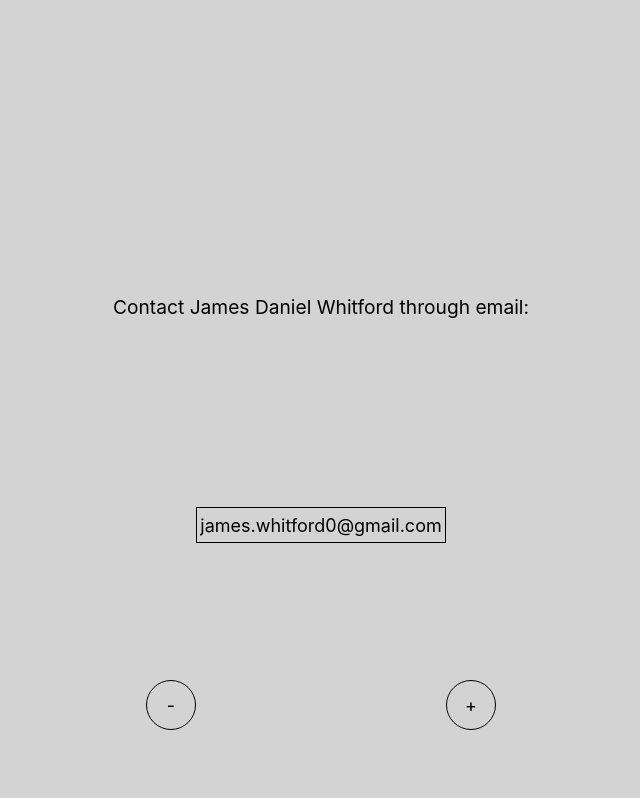
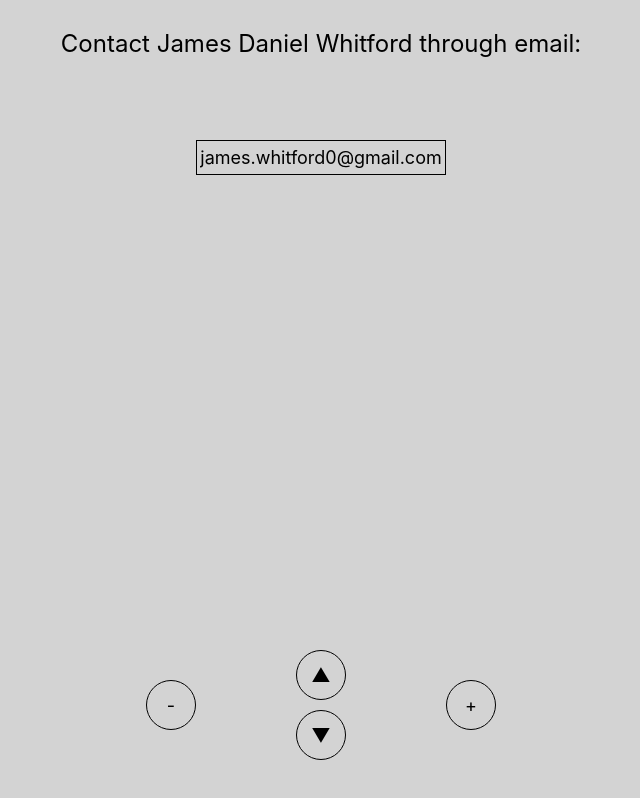
Before and after one commit to jamesdanielwhitford/portfolio, a React (Vite) app: page /contact in a window 1280 px wide. Shown: the whole page, without its empty margins (319-959 px from the left). Built offline with nearby package versions, Linux system fonts and the light colour scheme; no server answers.

Commit message:
more consistent styling for menu options and descriptions area

```diff
--- a/src/App.css
+++ b/src/App.css
@@ -10,7 +10,7 @@
   align-items: center;
   justify-content: center;
   position: fixed;
-  bottom: 5%; /* Adjusted to move up the screen */
+  bottom: 5%;
   left: 50%;
   transform: translateX(-50%);
 }
@@ -46,9 +46,9 @@
 }
 
 .plus-button {
-  margin-left: 100px; /* Adjust for spacing to the right */
+  margin-left: 100px;
 }
 
 .minus-button {
-  margin-right: 100px; /* Adjust for spacing to the left */
+  margin-right: 100px;
 }
--- a/src/components/Contact.jsx
+++ b/src/components/Contact.jsx
@@ -1,27 +1,71 @@
-import React from 'react';
+import React, { useState } from 'react';
 import { useNavigate } from 'react-router-dom';
 import '../App.css';
 
 function ContactPage() {
+  const [selectedOption, setSelectedOption] = useState(0);
+  const menuOptions = ['james.whitford0@gmail.com'];
   const navigate = useNavigate();
+
+  const handleSelectOption = () => {
+    if (selectedOption === 0) {
+      window.location.href = 'mailto:james.whitford0@gmail.com';
+    }
+  };
+
+  const handleKeyPress = (event) => {
+    if (event.key === 'ArrowUp') {
+      setSelectedOption((prevOption) => (prevOption - 1 + menuOptions.length) % menuOptions.length);
+    } else if (event.key === 'ArrowDown') {
+      setSelectedOption((prevOption) => (prevOption + 1) % menuOptions.length);
+    } else if (event.key === 'Enter') {
+      handleSelectOption();
+    }
+  };
+
+  React.useEffect(() => {
+    window.addEventListener('keydown', handleKeyPress);
+    return () => {
+      window.removeEventListener('keydown', handleKeyPress);
+    };
+  }, [selectedOption]);
 
   return (
     <div className="h-screen flex-col items-center justify-center">
-      <div className="description text-center">
+      <div className="description">
         <h1>Contact James Daniel Whitford through email:</h1>
       </div>
       <div className="menu-options space-y-4">
-        <div className="text-center selected">
-          james.whitford0@gmail.com
-        </div>
+        {menuOptions.map((option, index) => (
+          <div
+            key={index}
+            className={`text-center ${selectedOption === index ? 'selected' : ''}`}
+            onClick={() => {
+              setSelectedOption(index);
+              handleSelectOption();
+            }}
+          >
+            {option}
+          </div>
+        ))}
       </div>
       <div className="horizontal-buttons">
         <button className="minus-button" onClick={() => navigate('/')}>-</button>
         <div className="arrow-buttons">
-          <button className="hidden">▲</button>
-          <button className="hidden">▼</button>
+          <button
+            onClick={() => setSelectedOption((prevOption) => (prevOption - 1 + menuOptions.length) % menuOptions.length)}
+            disabled={selectedOption === 0}
+          >
+            ▲
+          </button>
+          <button
+            onClick={() => setSelectedOption((prevOption) => (prevOption + 1) % menuOptions.length)}
+            disabled={selectedOption === menuOptions.length - 1}
+          >
+            ▼
+          </button>
         </div>
-        <button className="plus-button" onClick={() => window.location.href = 'mailto:james.whitford0@gmail.com'}>+</button>
+        <button className="plus-button" onClick={handleSelectOption}>+</button>
       </div>
     </div>
   );
--- a/src/components/LandingPage.jsx
+++ b/src/components/LandingPage.jsx
@@ -42,7 +42,7 @@ function LandingPage() {
 
   return (
     <div className="h-screen flex-col items-center justify-center">
-      <div className="description text-center">
+      <div className="description">
         <h1>This website contains information about the work and contact details of James Daniel Whitford.</h1>
       </div>
       <div className="menu-options space-y-4">
--- a/src/components/Settings.jsx
+++ b/src/components/Settings.jsx
@@ -8,7 +8,22 @@ function SettingsPage() {
   const navigate = useNavigate();
 
   const handleSelectOption = () => {
-    // Implement navigation or action for each menu option
+    switch (selectedOption) {
+      case 0:
+        navigate('/language');
+        break;
+      case 1:
+        navigate('/controls');
+        break;
+      case 2:
+        navigate('/filters');
+        break;
+      case 3:
+        navigate('/style');
+        break;
+      default:
+        break;
+    }
   };
 
   const handleKeyPress = (event) => {
@@ -30,7 +45,7 @@ function SettingsPage() {
 
   return (
     <div className="h-screen flex-col items-center justify-center">
-      <div className="description text-center">
+      <div className="description">
         <h1>Settings</h1>
       </div>
       <div className="menu-options space-y-4">
--- a/src/index.css
+++ b/src/index.css
@@ -29,10 +29,25 @@ body {
 }
 
 h1 {
-  font-size: 1.2rem;
+  font-size: 1.5rem;
   line-height: 1.5;
   text-align: center;
-  max-width: 600px;
+  margin-bottom: 2rem;
+}
+
+.description {
+  height: 120px; /* Fixed height for the description area */
+  display: flex;
+  align-items: center;
+  justify-content: center;
+  text-align: center;
+}
+
+.menu-options {
+  margin-top: 20px; /* Consistent margin from description area */
+  display: flex;
+  flex-direction: column;
+  align-items: center;
 }
 
 .selected {
@@ -40,20 +55,6 @@ h1 {
   padding: 0.2rem;
   width: fit-content;
   margin: 0 auto;
-}
-
-.flex-col {
-  display: flex;
-  flex-direction: column;
-  align-items: center;
-}
-
-.items-center {
-  align-items: center;
-}
-
-.justify-center {
-  justify-content: center;
 }
 
 .h-screen {
@@ -64,24 +65,8 @@ h1 {
   background-color: #d3d3d3;
 }
 
-.text-center {
-  text-align: center;
-}
-
 .space-y-4 > :not([hidden]) ~ :not([hidden]) {
   margin-top: 1rem;
-}
-
-.description {
-  height: 100px; /* Fixed height for description section */
-  display: flex;
-  align-items: center;
-  justify-content: center;
-  text-align: center;
-}
-
-.menu-options {
-  margin-top: 150px; /* Fixed starting position for menu options */
 }
 
 .arrow-buttons {
@@ -96,7 +81,7 @@ h1 {
   align-items: center;
   justify-content: center;
   position: fixed;
-  bottom: 5%; /* Adjusted to move up the screen */
+  bottom: 5%;
   left: 50%;
   transform: translateX(-50%);
 }
@@ -132,9 +117,16 @@ h1 {
 }
 
 .plus-button {
-  margin-left: 100px; /* Adjust for spacing to the right */
+  margin-left: 100px;
 }
 
 .minus-button {
-  margin-right: 100px; /* Adjust for spacing to the left */
+  margin-right: 100px;
 }
+
+@media (prefers-color-scheme: light) {
+  :root {
+    color: #213547;
+    background-color: #ffffff;
+  }
+}
```
